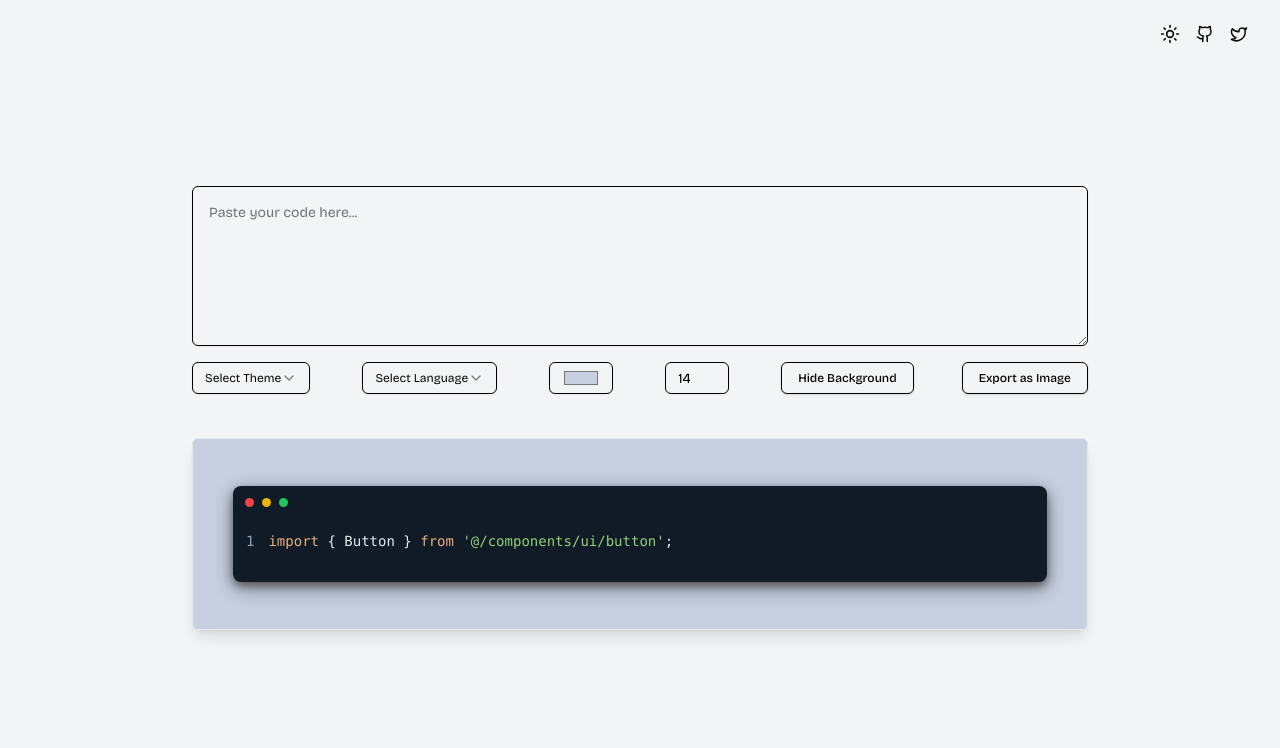
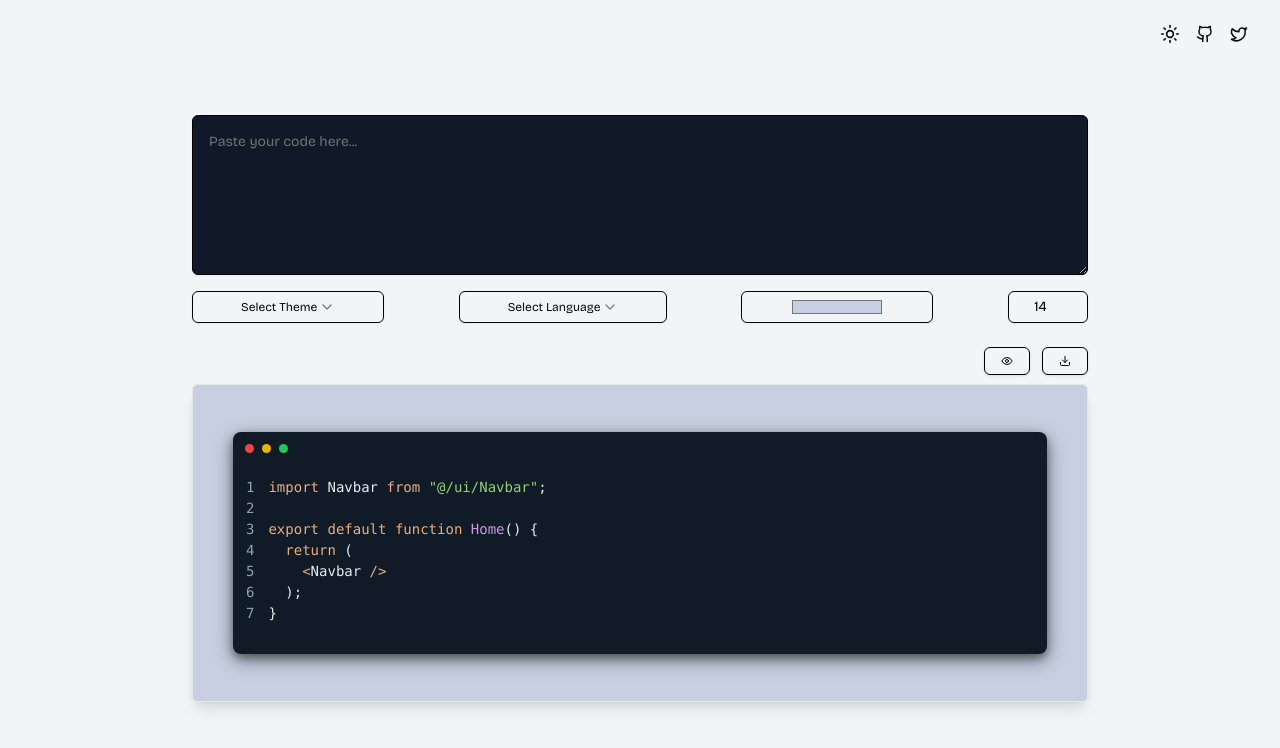
Before and after one commit to Fardeen26/Codify, a Next.js app: page / in a window 1280 px wide. Shown: the top 748 px of the page. Built offline with nearby package versions, Linux system fonts and the light colour scheme.

Commit message:
fix: ui changes

```diff
--- a/package.json
+++ b/package.json
@@ -12,6 +12,7 @@
     "@radix-ui/react-label": "^2.1.0",
     "@radix-ui/react-select": "^2.1.2",
     "@radix-ui/react-slot": "^1.1.0",
+    "@radix-ui/react-tooltip": "^1.1.5",
     "@vercel/analytics": "^1.4.1",
     "class-variance-authority": "^0.7.1",
     "clsx": "^2.1.1",
--- a/src/components/CodeEditor.tsx
+++ b/src/components/CodeEditor.tsx
@@ -9,6 +9,8 @@ import { Button } from "@/components/ui/button";
 import { Input } from "@/components/ui/input";
 import { Textarea } from "./ui/textarea";
 import { themes } from "@/lib/theme";
+import { DownloadIcon, Eye, EyeOff } from "lucide-react";
+import { Tooltip, TooltipContent, TooltipProvider, TooltipTrigger } from "./ui/tooltip";
 
 
 export default function CodeEditor() {
@@ -43,9 +45,9 @@ export default function CodeEditor() {
 
     return (
         <div className="flex flex-col gap-6 min-h-[90vh] items-center pb-4 justify-center dark:text-white max-sm:px-2">
-            <div className="w-full max-w-4xl space-y-4 max-sm:space-y-4">
+            <div className="w-full max-w-4xl space-y-4 max-sm:space-y-4 mb-[-15px]">
                 <Textarea
-                    className="w-full h-40 p-4 rounded-md border dark:text-white focus:ring-2 focus:ring-blue-500 focus:outline-none text-gray-800 border-black dark:border-white"
+                    className="w-full h-40 p-4 rounded-md border dark:text-white focus:ring-2 focus:ring-blue-500 focus:outline-none border-black dark:border-white bg-[#111827] text-white"
                     value={code}
                     onChange={(e) =>
                         setCode(e.target.value)
@@ -54,15 +56,15 @@ export default function CodeEditor() {
 
                 />
 
-                <div className="flex flex-wrap gap-4 max-sm:gap-2 items-center justify-between max-sm:justify-center">
+                <div className="flex flex-wrap gap-4 max-sm:gap-2 items-center justify-between max-sm:justify-start pb-2">
                     <div className="flex items-center gap-2">
                         <Select
                             onValueChange={(value: string) => {
                                 setTheme(themes[value]);
                             }}
                         >
-                            <SelectTrigger className="w-35 h-8 text-xs border-black dark:border-white">
-                                <SelectValue placeholder="Select Theme" />
+                            <SelectTrigger className="px-12 w-48 h-8 text-xs text-center border-black dark:border-white">
+                                <SelectValue placeholder="Select Theme" className="text-center" />
                             </SelectTrigger>
                             <SelectContent>
                                 {Object.keys(themes).map((themeName) => (
@@ -80,13 +82,14 @@ export default function CodeEditor() {
                                 setLanguage(value);
                             }}
                         >
-                            <SelectTrigger className="w-35 h-8 text-xs border-black dark:border-white">
+                            <SelectTrigger className="px-12 w-52 h-8 text-xs border-black dark:border-white">
                                 <SelectValue placeholder="Select Language" />
                             </SelectTrigger>
                             <SelectContent>
                                 <SelectItem value="javascript">JavaScript</SelectItem>
                                 <SelectItem value="python">Python</SelectItem>
                                 <SelectItem value="html">HTML</SelectItem>
+                                <SelectItem value="css">CSS</SelectItem>
                                 <SelectItem value="java">Java</SelectItem>
                                 <SelectItem value="rust">Rust</SelectItem>
                                 <SelectItem value="go">Go</SelectItem>
@@ -103,7 +106,7 @@ export default function CodeEditor() {
                             onChange={(e) =>
                                 setBackgroundColor(e.target.value)
                             }
-                            className="w-16 h-8 border-black dark:border-white"
+                            className="px-12 w-48 h-8 border-black dark:border-white"
                         />
                     </div>
 
@@ -114,26 +117,46 @@ export default function CodeEditor() {
                             onChange={(e) =>
                                 setFontSize(parseInt(e.target.value, 10) || 16)
                             }
-                            className="w-16 h-8 font-xs border-black dark:border-white"
+                            className="w-20 text-center h-8 font-xs border-black dark:border-white"
                         />
                     </div>
-                    <div className="flex justify-between gap-12 max-sm:gap-2">
-                        <Button onClick={handleBackgroundHidden} className="text-xs h-8 bg-transparent border border-black dark:border-white text-black hover:bg-gray-200 dark:hover:bg-gray-900 dark:text-white">
-                            {
-                                isBackgroundHidden ? 'Add Background' : 'Hide Background'
-                            }
-                        </Button>
 
-                        <Button onClick={exportAsImage} className="ml-auto text-xs h-8 bg-transparent border border-black dark:border-white text-black hover:bg-gray-200 dark:hover:bg-gray-900 dark:text-white">
-                            Export as Image
-                        </Button>
-                    </div>
+                </div>
+                <div className="flex justify-end gap-3 max-sm:gap-2">
+                    <TooltipProvider>
+                        <Tooltip>
+                            <TooltipTrigger asChild>
+                                <Button onClick={handleBackgroundHidden} className="h-7 bg-transparent border border-black dark:border-white text-black hover:bg-gray-200 dark:hover:bg-gray-900 dark:text-white">
+                                    {
+                                        isBackgroundHidden ? <EyeOff className="!h-3 !w-3" /> : <Eye className="!h-3 !w-3" />
+                                    }
+                                </Button>
+                            </TooltipTrigger>
+                            <TooltipContent>
+                                {
+                                    isBackgroundHidden ? <p>Show Background</p> : <p>Hide Background</p>
+                                }
+                            </TooltipContent>
+                        </Tooltip>
+
+                        <Tooltip>
+                            <TooltipTrigger asChild>
+                                <Button onClick={exportAsImage} className="h-7 bg-transparent border border-black dark:border-white text-black hover:bg-gray-200 dark:hover:bg-gray-900 dark:text-white">
+                                    <DownloadIcon className="!h-3 !w-3" />
+                                </Button>
+                            </TooltipTrigger>
+                            <TooltipContent>
+                                <p>Download Image</p>
+                            </TooltipContent>
+                        </Tooltip>
+                    </TooltipProvider>
                 </div>
             </div>
 
+
             <div
                 id="code-preview"
-                className={`w-full mt-5 max-w-4xl p-10 max-sm:p-3 rounded-md border border-gray-200 dark:border-none bg-yellow-100 shadow-lg ${isBackgroundHidden ? '!bg-transparent shadow-none border-none' : ''
+                className={`w-full max-w-4xl p-10 max-sm:p-2 rounded-md border border-gray-200 dark:border-none bg-yellow-100 shadow-lg ${isBackgroundHidden ? '!bg-transparent shadow-none border-none' : ''
                     }`}
                 style={{ backgroundColor }}
             >
@@ -157,7 +180,13 @@ export default function CodeEditor() {
                         wrapLongLines
                         showLineNumbers
                     >
-                        {code || "import { Button } from '@/components/ui/button';"}
+                        {code || `import Navbar from "@/ui/Navbar";
+
+export default function Home() {
+  return (
+    <Navbar />
+  );
+}`}
                     </SyntaxHighlighter>
                 </div>
             </div>
--- /dev/null
+++ b/src/components/ui/tooltip.tsx
@@ -0,0 +1,32 @@
+"use client"
+
+import * as React from "react"
+import * as TooltipPrimitive from "@radix-ui/react-tooltip"
+
+import { cn } from "@/lib/utils"
+
+const TooltipProvider = TooltipPrimitive.Provider
+
+const Tooltip = TooltipPrimitive.Root
+
+const TooltipTrigger = TooltipPrimitive.Trigger
+
+const TooltipContent = React.forwardRef<
+  React.ElementRef<typeof TooltipPrimitive.Content>,
+  React.ComponentPropsWithoutRef<typeof TooltipPrimitive.Content>
+>(({ className, sideOffset = 4, ...props }, ref) => (
+  <TooltipPrimitive.Portal>
+    <TooltipPrimitive.Content
+      ref={ref}
+      sideOffset={sideOffset}
+      className={cn(
+        "z-50 overflow-hidden rounded-md bg-primary px-3 py-1.5 text-xs text-primary-foreground animate-in fade-in-0 zoom-in-95 data-[state=closed]:animate-out data-[state=closed]:fade-out-0 data-[state=closed]:zoom-out-95 data-[side=bottom]:slide-in-from-top-2 data-[side=left]:slide-in-from-right-2 data-[side=right]:slide-in-from-left-2 data-[side=top]:slide-in-from-bottom-2",
+        className
+      )}
+      {...props}
+    />
+  </TooltipPrimitive.Portal>
+))
+TooltipContent.displayName = TooltipPrimitive.Content.displayName
+
+export { Tooltip, TooltipTrigger, TooltipContent, TooltipProvider }
```
Also changed, not shown: 1 other file (tests, documents, lock files or other folders).
